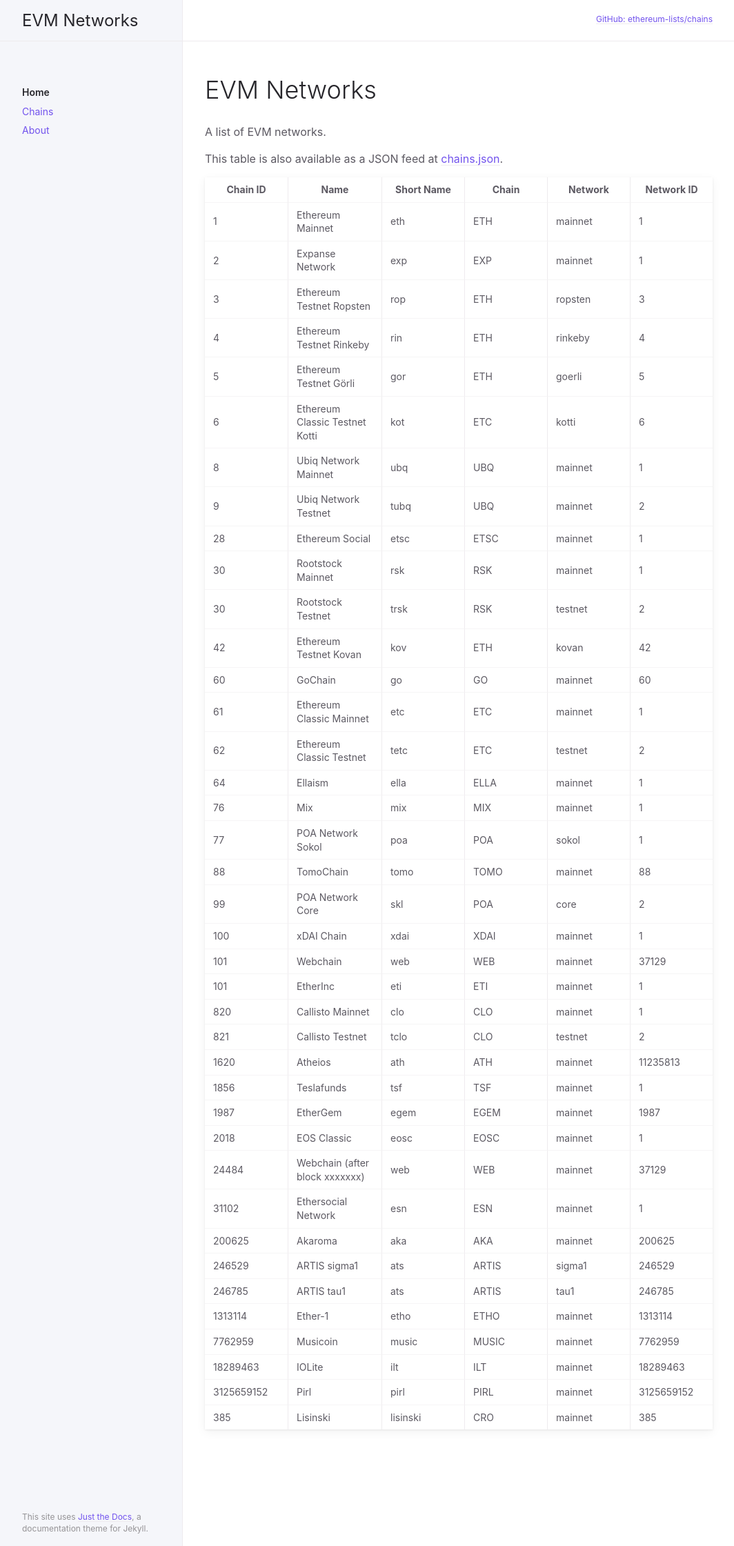
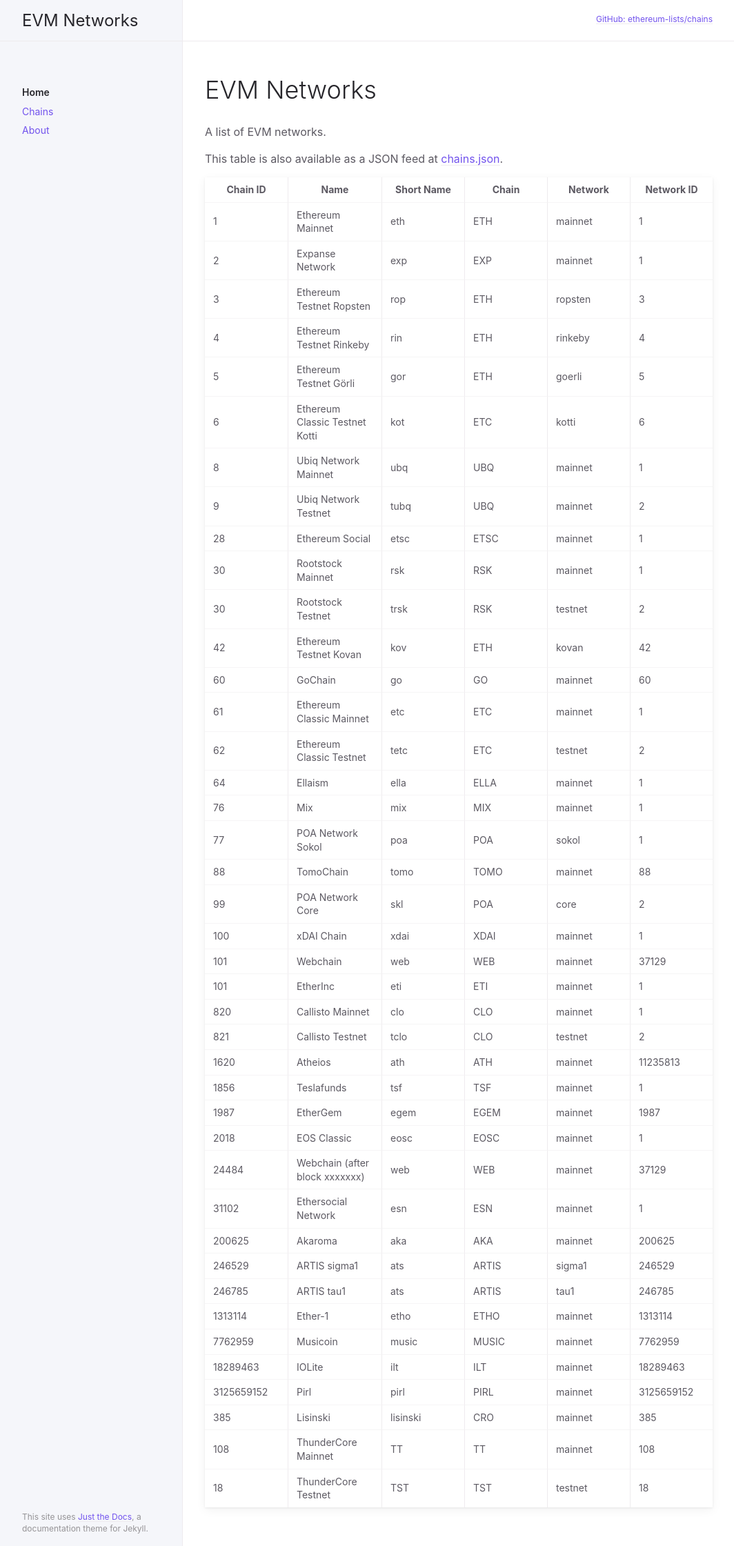
Before and after one commit to Night-commits/chains, a Jekyll site: the page built from index.md, in a window 1280 px wide. Shown: the whole page at 69% size, without its empty margins (91-1155 px from the left). Built offline with Jekyll 4.4.1, drawn with Linux system fonts in a browser that asks for light colours.

Commit message:
Add ThunderCore's chainids to the chainids list
ThunderCore (ThunderCore.com) is an EVM compatible blockchain. It's testnet and mainnet are already live. We were redirected to this github page by the approver of this pull request: https://github.com/ethereum/EIPs/pull/1755

Please merge these chainid changes to avoid any conflicts.

```diff
--- a/_data/chains.json
+++ b/_data/chains.json
@@ -353,5 +353,23 @@
     "chain_id": 385,
     "network_id": 385,
     "rpc": ["https://rpc-bitfalls1.lisinski.online"]
+  },
+  {
+    "name": "ThunderCore Mainnet",
+    "short_name": "TT",
+    "chain": "TT",
+    "network": "mainnet",
+    "chain_id": 108,
+    "network_id": 108,
+    "rpc": ["https://mainnet-rpc.thundercore.com"]
+  },
+  {
+    "name": "ThunderCore Testnet",
+    "short_name": "TST",
+    "chain": "TST",
+    "network": "testnet",
+    "chain_id": 18,
+    "network_id": 18,
+    "rpc": ["https://testnet-rpc.thundercore.com:8544"]
   }
 ]
```
